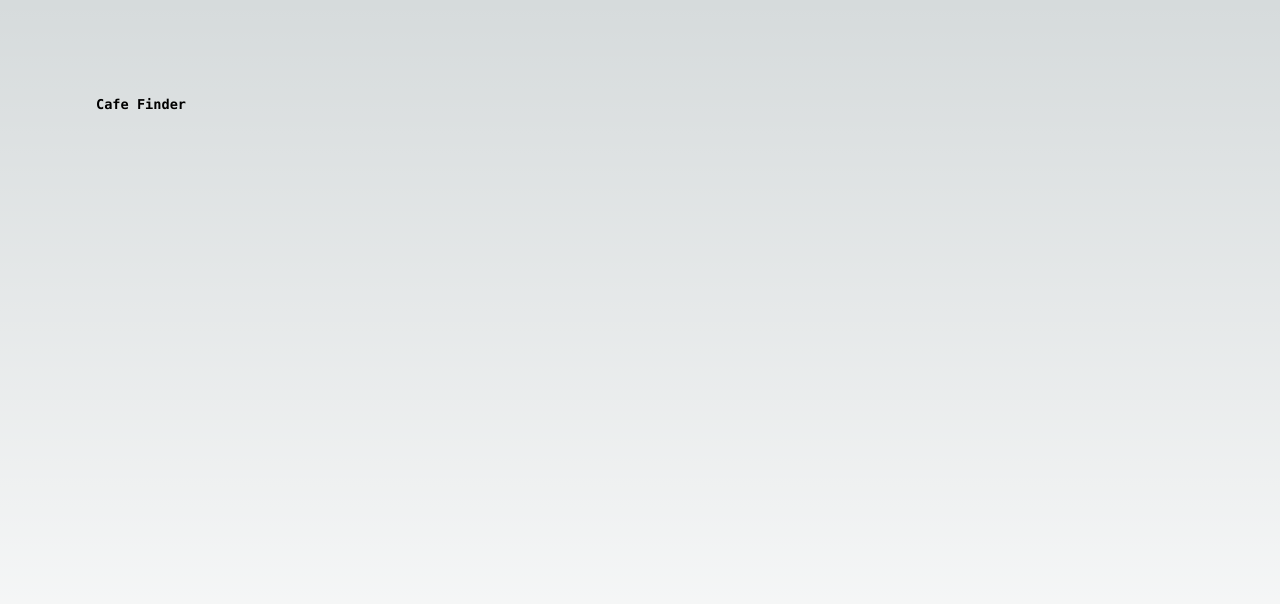
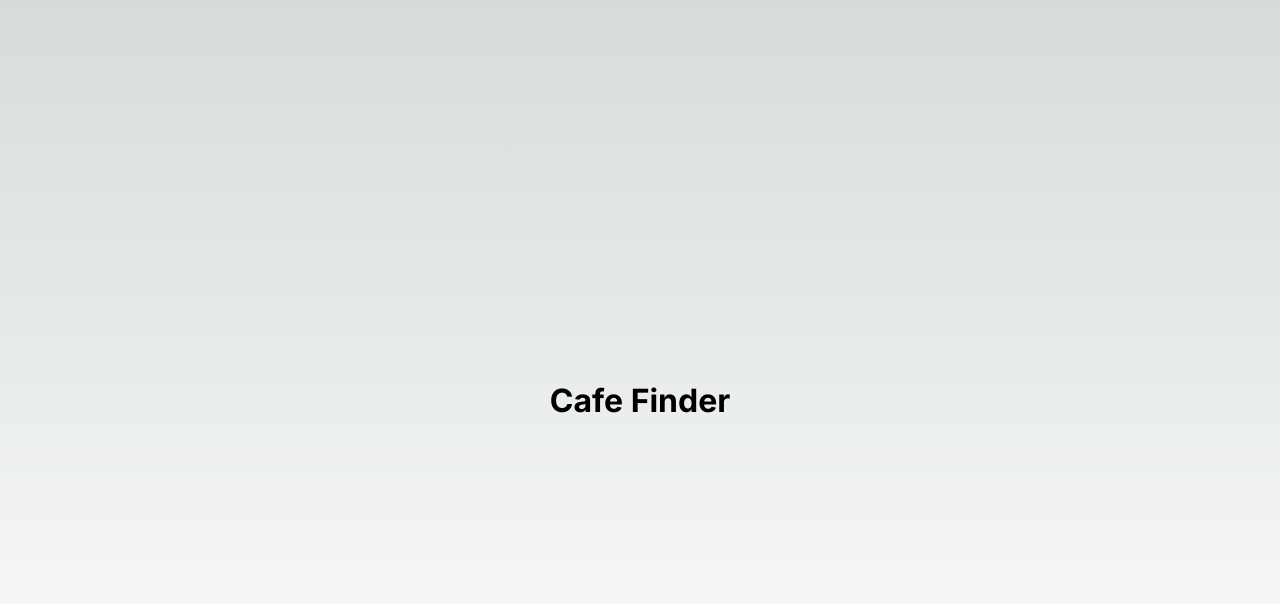
Before and after one commit to shahzaibshaikh/cafe-finder, a Next.js app: page / in a window 1280 px wide. Shown: the top 604 px of the page. Built offline with nearby package versions, Linux system fonts and the light colour scheme.

Commit message:
👌 IMPROVE: added title css class

```diff
--- a/pages/index.js
+++ b/pages/index.js
@@ -1,9 +1,5 @@
 import Head from 'next/head';
-import Image from 'next/image';
-import { Inter } from 'next/font/google';
 import styles from '@/styles/Home.module.css';
-
-const inter = Inter({ subsets: ['latin'] });
 
 export default function Home() {
   return (
@@ -15,7 +11,7 @@ export default function Home() {
         <link rel='icon' href='/favicon.ico' />
       </Head>
       <main className={styles.main}>
-        <h1 className={styles.description}>Cafe Finder</h1>
+        <h1 className={styles.title}>Cafe Finder</h1>
       </main>
     </>
   );
--- a/styles/Home.module.css
+++ b/styles/Home.module.css
@@ -1,10 +1,16 @@
 .main {
   display: flex;
   flex-direction: column;
-  justify-content: space-between;
+  justify-content: center;
   align-items: center;
   padding: 6rem;
   min-height: 100vh;
+}
+
+.title {
+  font-family: var(--font-inter);
+  font-size: xx-large;
+  align-items: inherit;
 }
 
 .description {
--- a/styles/globals.css
+++ b/styles/globals.css
@@ -1,10 +1,12 @@
+@import url('https://fonts.googleapis.com/css2?family=Inter:wght@100;200;300;400;500;600;700;800;900&display=swap');
+
 :root {
   --max-width: 1100px;
   --border-radius: 12px;
   --font-mono: ui-monospace, Menlo, Monaco, 'Cascadia Mono', 'Segoe UI Mono',
-    'Roboto Mono', 'Oxygen Mono', 'Ubuntu Monospace', 'Source Code Pro',
-    'Fira Mono', 'Droid Sans Mono', 'Courier New', monospace;
-
+    'Roboto Mono', 'Oxygen Mono', 'Ubuntu Monospace', 'Source Code Pro', 'Fira Mono',
+    'Droid Sans Mono', 'Courier New', monospace;
+  --font-inter: 'Inter', sans-serif;
   --foreground-rgb: 0, 0, 0;
   --background-start-rgb: 214, 219, 220;
   --background-end-rgb: 255, 255, 255;
@@ -17,10 +19,7 @@
     #0071ff33 160deg,
     transparent 360deg
   );
-  --secondary-glow: radial-gradient(
-    rgba(255, 255, 255, 1),
-    rgba(255, 255, 255, 0)
-  );
+  --secondary-glow: radial-gradient(rgba(255, 255, 255, 1), rgba(255, 255, 255, 0));
 
   --tile-start-rgb: 239, 245, 249;
   --tile-end-rgb: 228, 232, 233;
@@ -87,11 +86,7 @@ body {
 
 body {
   color: rgb(var(--foreground-rgb));
-  background: linear-gradient(
-      to bottom,
-      transparent,
-      rgb(var(--background-end-rgb))
-    )
+  background: linear-gradient(to bottom, transparent, rgb(var(--background-end-rgb)))
     rgb(var(--background-start-rgb));
 }
 
```
